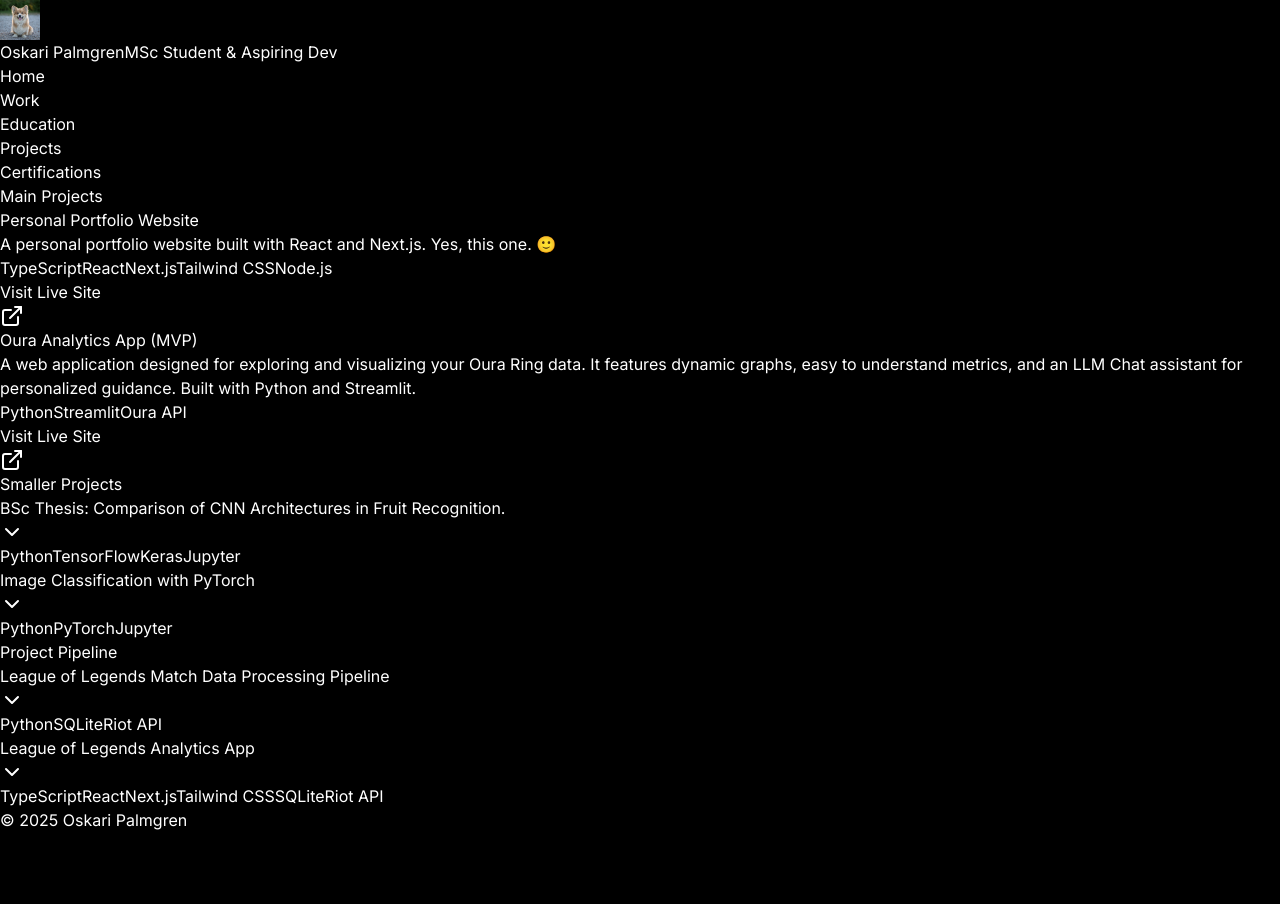
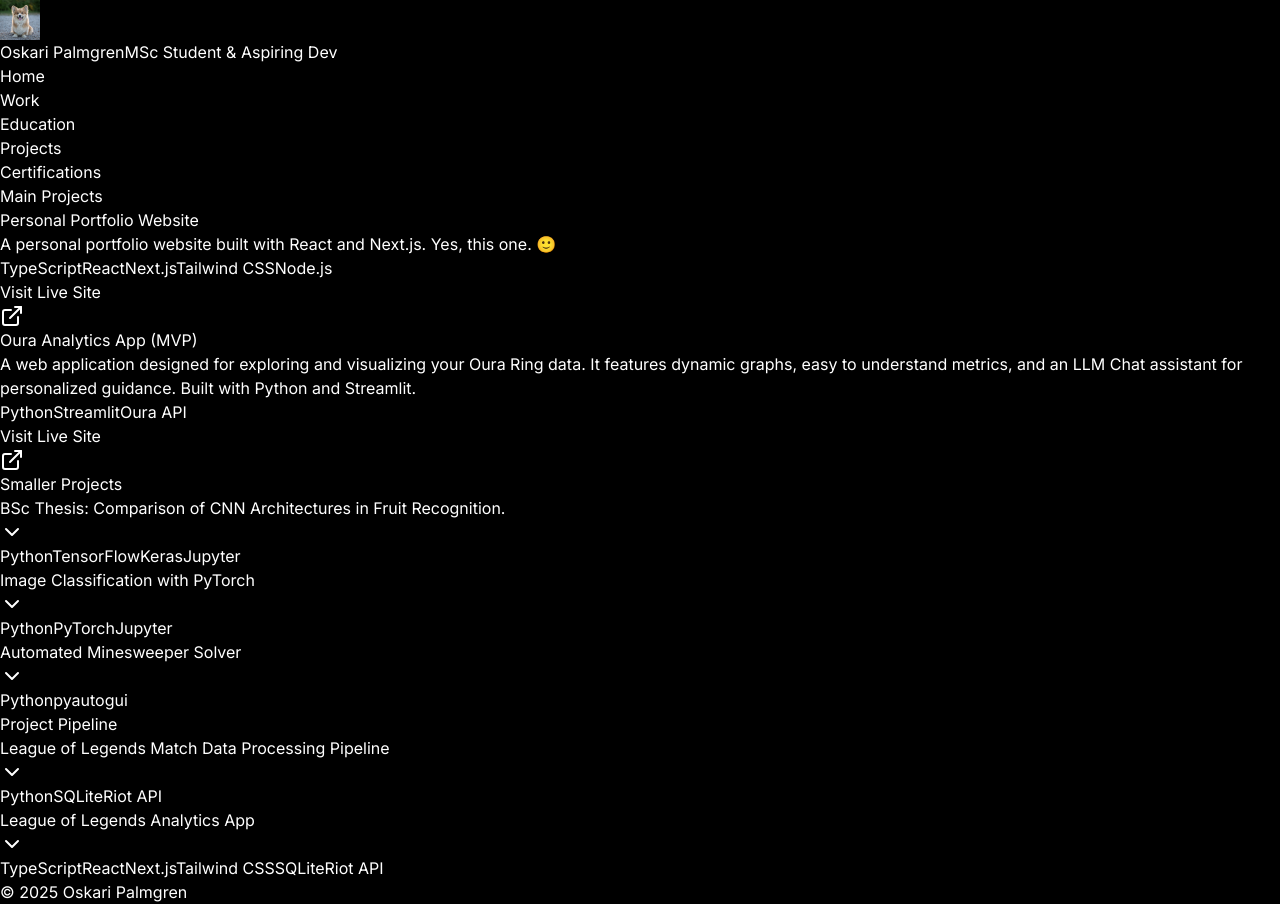
Before and after one commit to Palmgrenoskari/portfolio-site, a Next.js app: page /projects in a window 1280 px wide. Before the commit the page ends 832 px from the top, so only its background shows below. Built offline with nearby package versions, Linux system fonts and the light colour scheme.

Commit message:
Add minesweeper automated as a new smaller project

```diff
--- a/src/app/projects/page.tsx
+++ b/src/app/projects/page.tsx
@@ -69,6 +69,19 @@ export default function ProjectsPage() {
         { name: "Jupyter", type: "tool" as const },
       ],
       githubUrl: "https://github.com/Palmgrenoskari/Birds_CNN_PyTorch",
+    },
+    {
+      title: "Automated Minesweeper Solver",
+      description: `Automated Minesweeper Solver using pyautogui mouse, keyboard and image recognition capabilities.
+
+      The solver is currently only solving easy boards on minesweeper.online no-guessing-mode.
+      Getting IP banned every few runs made it impractical to continue.
+      Might revisit this idea in the future with desktop versions of minesweeper.`,
+      technologies: [
+        { name: "Python", type: "language" as const },
+        { name: "pyautogui", type: "framework" as const },
+      ],
+      githubUrl: "https://github.com/Palmgrenoskari/minesweeper_automated",
     },
   ];
 
```
